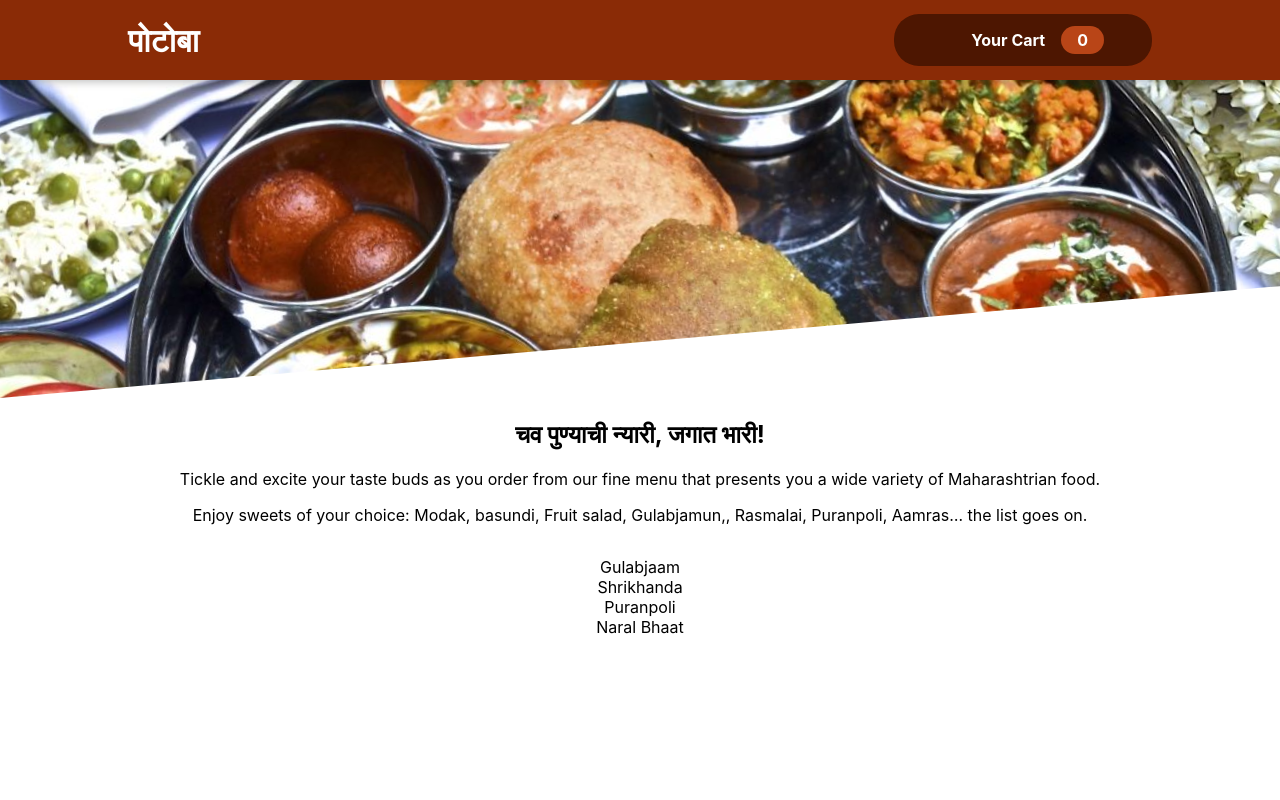
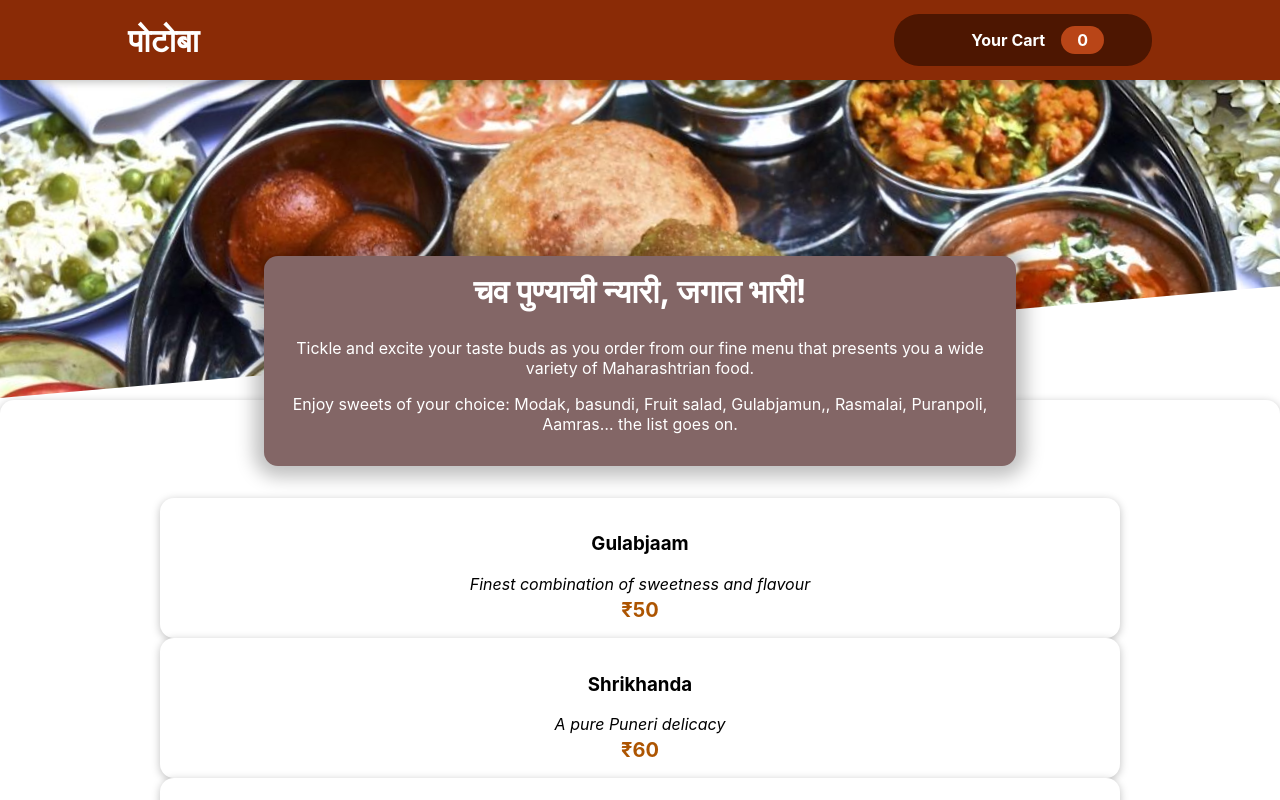
Before and after one commit to CharlieSierraJuliet/potoba, a React (Create React App) app: page / in a window 1280 px wide. Shown: the top 800 px of the page. Built offline with nearby package versions, Linux system fonts and the light colour scheme; some icons are missing.

Commit message:
Added Meals Item component to render meals list

```diff
--- a/src/App.js
+++ b/src/App.js
@@ -1,12 +1,14 @@
-import './App.css';
-import Header from './components/Layout/Header';
-import Meals from './components/Meals/Meals';
+import "./App.css";
+import Header from "./components/Layout/Header";
+import Meals from "./components/Meals/Meals";
 
 function App() {
   return (
     <div className="App">
-      <Header/>
-      <Meals/>
+      <Header />
+    <main>
+      <Meals />
+      </main>
     </div>
   );
 }
--- a/src/components/Layout/HeaderCartButton.module.css
+++ b/src/components/Layout/HeaderCartButton.module.css
@@ -11,6 +11,7 @@
     border-radius: 25px;
     font-weight: bold;
     margin-right: 20%;
+    margin-left: 5%;
   }
 
   .button:hover,
--- a/src/components/Meals/AvailableMeals.js
+++ b/src/components/Meals/AvailableMeals.js
@@ -1,5 +1,6 @@
 
 import classes from './AvailableMeals.module.css'
+import MealItem from './MealItem';
 const AvailableMeals=()=>{
     const DUMMY_MEALS = [
         {
@@ -30,9 +31,9 @@ const AvailableMeals=()=>{
 
     return(
         <section className={classes.meals}>
-            <ul>
-                {DUMMY_MEALS.map(x=><li>{x.name}</li>)}
-            </ul>
+          {DUMMY_MEALS.map(x=>
+            <MealItem key={x.id} name={x.name} description={x.description} price={x.price} />
+            )}
         </section>
 
     )
--- /dev/null
+++ b/src/components/Meals/MealItem.js
@@ -0,0 +1,16 @@
+import Card from '../UI/Card';
+import classes from './MealItem.module.css'
+
+const MealItem=props=>{
+    return(
+        <Card className={classes.meal}>
+            <h3>{props.name}</h3>
+            <div className={classes.description}>{props.description}</div>
+            <div className={classes.price}>₹{props.price}</div>
+        </Card>
+
+    )
+
+}
+
+export default MealItem;
--- /dev/null
+++ b/src/components/Meals/MealItem.module.css
@@ -0,0 +1,22 @@
+.meal {
+    display: flex;
+    justify-content: space-between;
+    margin: 1rem;
+    padding-bottom: 1rem;
+    border-bottom: 1px solid #ccc;
+  }
+
+  .meal h3 {
+    margin: 0 0 0.25rem 0;
+  }
+
+  .description {
+    font-style: italic;
+  }
+
+  .price {
+    margin-top: 0.25rem;
+    font-weight: bold;
+    color: #ad5502;
+    font-size: 1.25rem;
+  }
--- a/src/components/Meals/Meals.js
+++ b/src/components/Meals/Meals.js
@@ -1,12 +1,13 @@
-import { Fragment } from "react";
 import AvailableMeals from "./AvailableMeals";
 import MealsSummary from "./MealsSummary";
+import Card from "../UI/Card";
 const Meals = () => {
   return (
-    <Fragment>
-      <MealsSummary />
+    <Card>
+     <MealsSummary />
       <AvailableMeals />
-    </Fragment>
-  );
+    </Card>
+  )
 };
+
  export default Meals;
--- a/src/components/Meals/MealsSummary.js
+++ b/src/components/Meals/MealsSummary.js
@@ -1,20 +1,18 @@
 import classes from './MealsSummary.module.css'
-
-const MealsSummary=()=>{
-    return(
-        <section className={classes.MealsSummary}>
-            <h2>
-            चव पुण्याची न्यारी, जगात भारी!
-            </h2>
-            <p>
-            Tickle and excite your taste buds as you order from our fine menu that presents you a wide variety of Maharashtrian food.
-            </p><p>
-            Enjoy sweets of your choice: Modak, basundi, Fruit salad, Gulabjamun,, Rasmalai, Puranpoli, Aamras… the list goes on.
-            </p>
-
-        </section>
-
-    )
-}
+const MealsSummary = () => {
+  return (
+    <section className={classes.summary}>
+      <h2>चव पुण्याची न्यारी, जगात भारी!</h2>
+      <p>
+        Tickle and excite your taste buds as you order from our fine menu that
+        presents you a wide variety of Maharashtrian food.
+      </p>
+      <p>
+        Enjoy sweets of your choice: Modak, basundi, Fruit salad, Gulabjamun,,
+        Rasmalai, Puranpoli, Aamras… the list goes on.
+      </p>
+    </section>
+  );
+};
 
 export default MealsSummary;
--- a/src/components/Meals/MealsSummary.module.css
+++ b/src/components/Meals/MealsSummary.module.css
@@ -0,0 +1,18 @@
+.summary {
+    text-align: center;
+    max-width: 45rem;
+    width: 90%;
+    margin: auto;
+    margin-top: -10rem;
+    position: relative;
+    background-color: #836666;
+    color: white;
+    border-radius: 14px;
+    padding: 1rem;
+    box-shadow: 0 1px 18px 10px rgba(0, 0, 0, 0.25);
+  }
+
+  .summary h2 {
+    font-size: 2rem;
+    margin-top: 0;
+  }
--- /dev/null
+++ b/src/components/UI/Card.js
@@ -0,0 +1,9 @@
+import classes from './Card.module.css'
+
+const Card=props=>{
+    return(
+        <div className={classes.card}>{props.children}</div>
+    )
+}
+
+export default Card;
--- /dev/null
+++ b/src/components/UI/Card.module.css
@@ -0,0 +1,6 @@
+.card {
+    padding: 1rem;
+    box-shadow: 0 2px 8px rgba(0, 0, 0, 0.25);
+    border-radius: 14px;
+    background-color: white;
+  }
```
